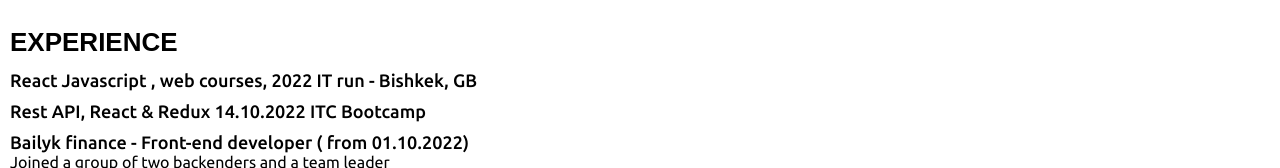
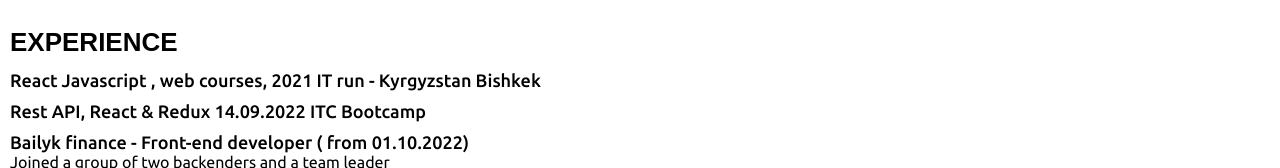
Before and after one commit to Alukesh/AlisherKenzhebaev.htmlCV, a plain HTML site: page index.html in a window 1280 px wide. Shown: the part 725-893 px from the top of the page. Drawn offline with Linux system fonts and the light colour scheme.

Commit message:
text problems

```diff
--- a/index.html
+++ b/index.html
@@ -95,11 +95,11 @@
                 </h3>
 
                 <ul style="display: flex;flex-direction: column;gap: 10px;list-style: none;font-weight: 500;font-size: 18px;">
-                    <li>React Javascript ,  web courses, 2022
-                        IT run - Bishkek, GB
+                    <li>React Javascript ,  web courses, 2021
+                        IT run - Kyrgyzstan Bishkek
                     </li>
                     <li>
-                       Rest API, React & Redux 14.10.2022 ITC Bootcamp
+                       Rest API, React & Redux 14.09.2022 ITC Bootcamp
                     </li>
                     <li>
                         Bailyk finance - Front-end developer ( from 01.10.2022)
```
